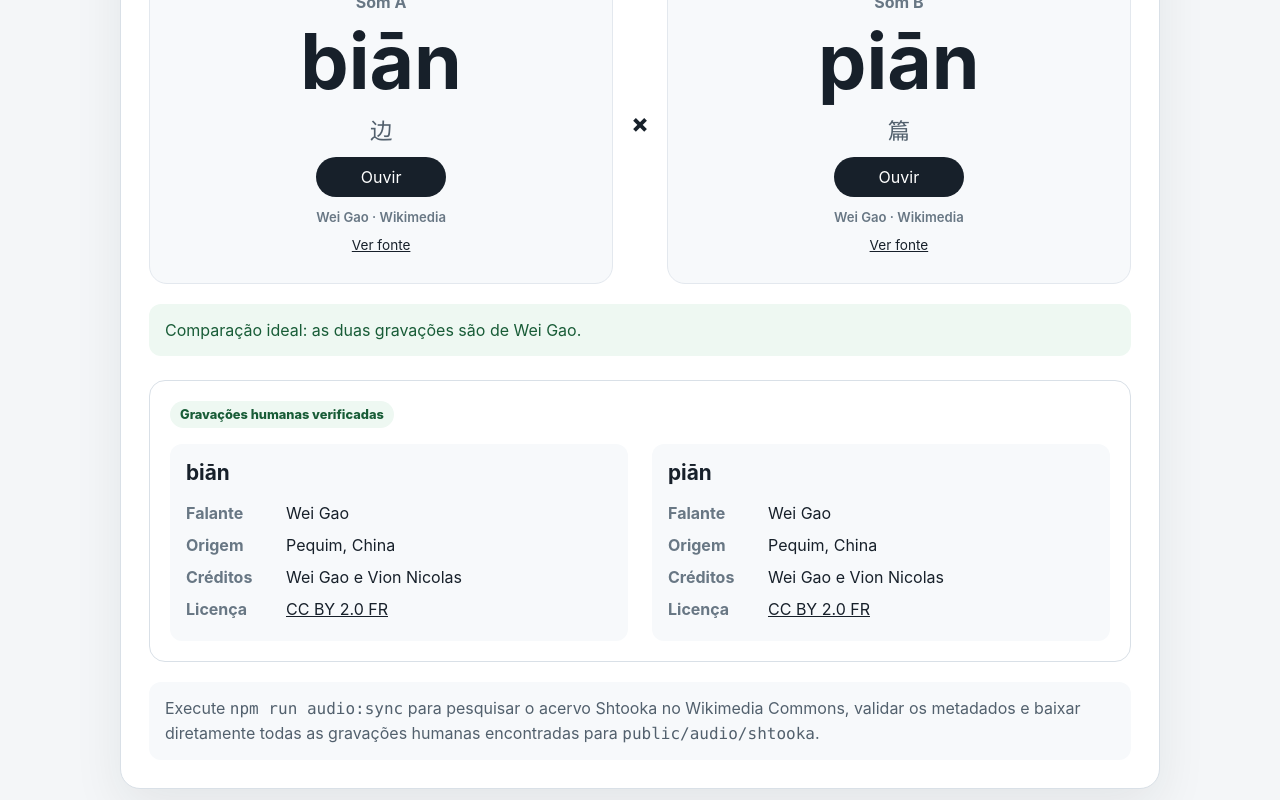
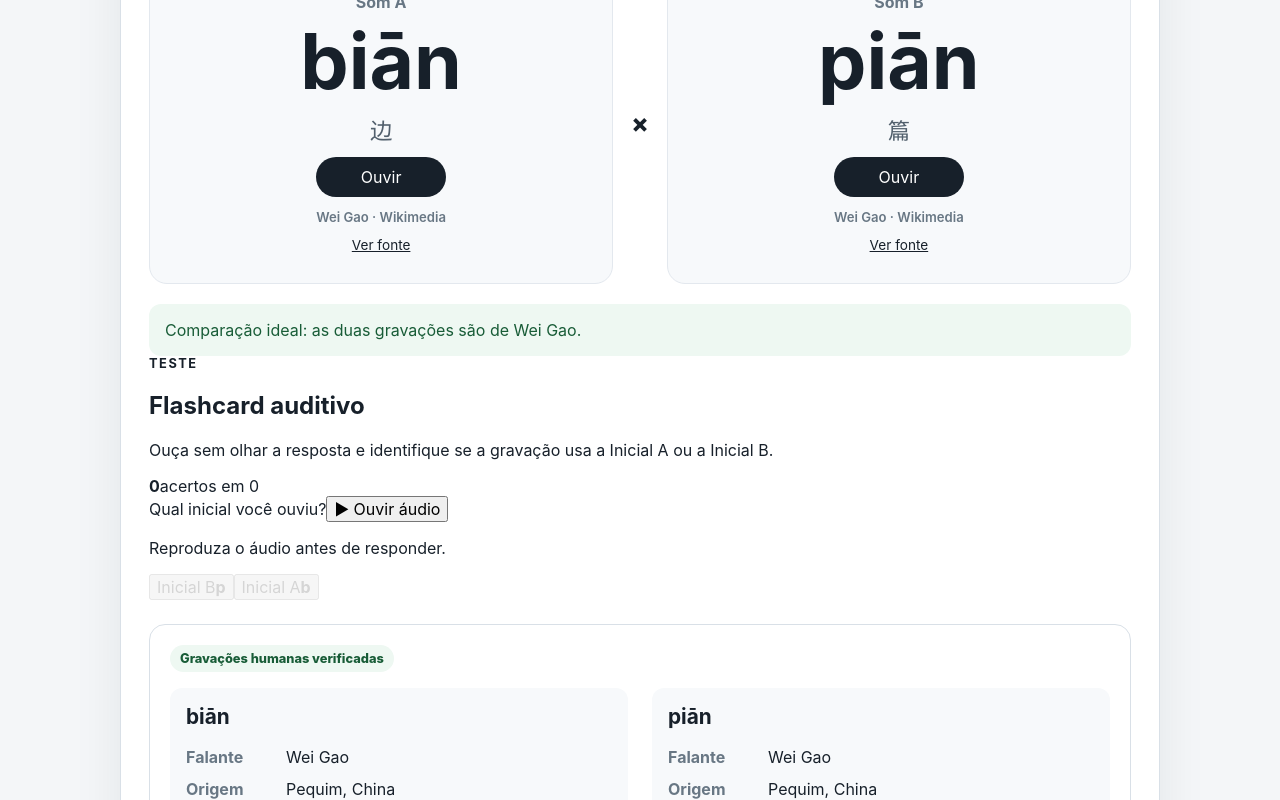
Before and after one commit to ferreis/PasiMandarim, a Vue app: page / in a window 1280 px wide. Shown: the part 497-1297 px from the top of the page. Built offline with nearby package versions, Linux system fonts and the light colour scheme.

Commit message:
feat: adiciona teste flashcard auditivo

```diff
--- a/src/App.vue
+++ b/src/App.vue
@@ -5,6 +5,8 @@ import { getCommonFinals, pinyinInitials } from './data/pinyinMatrix'
 import { playHumanAudio } from './services/audioPlayer'
 import { buildToneMarkedPinyin } from './utils/pinyin'
 import type { HumanAudioSample, MandarinTone } from './types/audio'
+
+type FlashcardSide = 'left' | 'right'
 
 const toneLabels: Record<MandarinTone, string> = {
   1: '1º tom',
@@ -63,6 +65,58 @@ const visibleSamples = computed<HumanAudioSample[]>(() =>
   ),
 )
 
+const flashcardTarget = ref<FlashcardSide>('left')
+const flashcardChoiceOrder = ref<FlashcardSide[]>(['left', 'right'])
+const flashcardAnswer = ref<FlashcardSide | null>(null)
+const flashcardHasPlayed = ref(false)
+const flashcardLoading = ref(false)
+const flashcardCorrect = ref(0)
+const flashcardTotal = ref(0)
+
+const flashcardReady = computed(() =>
+  initialA.value !== initialB.value && Boolean(leftSample.value && rightSample.value),
+)
+
+const flashcardTargetSample = computed(() =>
+  flashcardTarget.value === 'left' ? leftSample.value : rightSample.value,
+)
+
+const flashcardTargetPinyin = computed(() =>
+  flashcardTarget.value === 'left' ? leftPinyin.value : rightPinyin.value,
+)
+
+const flashcardResultCorrect = computed(() =>
+  flashcardAnswer.value !== null && flashcardAnswer.value === flashcardTarget.value,
+)
+
+const flashcardChoices = computed(() =>
+  flashcardChoiceOrder.value.map((side) => ({
+    side,
+    label: side === 'left' ? 'Inicial A' : 'Inicial B',
+    initial: side === 'left' ? initialA.value : initialB.value,
+  })),
+)
+
+function randomBoolean(): boolean {
+  const values = new Uint32Array(1)
+  globalThis.crypto.getRandomValues(values)
+  return (values[0] & 1) === 1
+}
+
+function newFlashcardRound(): void {
+  flashcardTarget.value = randomBoolean() ? 'left' : 'right'
+  flashcardChoiceOrder.value = randomBoolean() ? ['left', 'right'] : ['right', 'left']
+  flashcardAnswer.value = null
+  flashcardHasPlayed.value = false
+  audioError.value = ''
+}
+
+watch(
+  [initialA, initialB, selectedFinal, selectedTone, leftSample, rightSample],
+  () => newFlashcardRound(),
+  { immediate: true, flush: 'post' },
+)
+
 async function listen(sample: HumanAudioSample | undefined, side: 'left' | 'right'): Promise<void> {
   if (!sample) return
 
@@ -75,6 +129,33 @@ async function listen(sample: HumanAudioSample | undefined, side: 'left' | 'righ
     audioError.value = 'Não foi possível reproduzir esta gravação humana.'
   } finally {
     loadingSide.value = null
+  }
+}
+
+async function playFlashcard(): Promise<void> {
+  if (!flashcardReady.value || !flashcardTargetSample.value) return
+
+  audioError.value = ''
+  flashcardLoading.value = true
+
+  try {
+    await playHumanAudio(flashcardTargetSample.value)
+    flashcardHasPlayed.value = true
+  } catch {
+    audioError.value = 'Não foi possível reproduzir o áudio desta rodada.'
+  } finally {
+    flashcardLoading.value = false
+  }
+}
+
+function answerFlashcard(side: FlashcardSide): void {
+  if (!flashcardReady.value || !flashcardHasPlayed.value || flashcardAnswer.value) return
+
+  flashcardAnswer.value = side
+  flashcardTotal.value += 1
+
+  if (side === flashcardTarget.value) {
+    flashcardCorrect.value += 1
   }
 }
 </script>
@@ -175,6 +256,67 @@ async function listen(sample: HumanAudioSample | undefined, side: 'left' | 'righ
           : `Atenção: os áudios disponíveis são de falantes diferentes (${leftSample.speaker} e ${rightSample.speaker}).` }}
       </p>
 
+      <section class="flashcard-section" aria-labelledby="flashcard-title">
+        <div class="flashcard-heading">
+          <div>
+            <p class="eyebrow">Teste</p>
+            <h2 id="flashcard-title">Flashcard auditivo</h2>
+            <p>Ouça sem olhar a resposta e identifique se a gravação usa a Inicial A ou a Inicial B.</p>
+          </div>
+          <div class="flashcard-score" aria-label="Pontuação da sessão">
+            <strong>{{ flashcardCorrect }}</strong>
+            <span>acertos em {{ flashcardTotal }}</span>
+          </div>
+        </div>
+
+        <p v-if="initialA === initialB" class="selection-notice">
+          Escolha iniciais diferentes para iniciar o teste.
+        </p>
+
+        <p v-else-if="!leftSample || !rightSample" class="selection-notice">
+          O flashcard precisa de uma gravação humana catalogada para os dois lados desta combinação.
+        </p>
+
+        <div v-else class="flashcard-card">
+          <span class="flashcard-round-label">Qual inicial você ouviu?</span>
+
+          <button class="flashcard-player" type="button" @click="playFlashcard">
+            {{ flashcardLoading ? 'Carregando…' : flashcardHasPlayed ? '▶ Ouvir novamente' : '▶ Ouvir áudio' }}
+          </button>
+
+          <p v-if="!flashcardHasPlayed" class="flashcard-hint">
+            Reproduza o áudio antes de responder.
+          </p>
+
+          <div class="flashcard-choices">
+            <button
+              v-for="choice in flashcardChoices"
+              :key="choice.side"
+              type="button"
+              :disabled="!flashcardHasPlayed || flashcardAnswer !== null"
+              :class="{
+                selected: flashcardAnswer === choice.side,
+                correct: flashcardAnswer !== null && flashcardTarget === choice.side,
+                wrong: flashcardAnswer === choice.side && flashcardTarget !== choice.side,
+              }"
+              @click="answerFlashcard(choice.side)"
+            >
+              <span>{{ choice.label }}</span>
+              <strong>{{ choice.initial || '∅' }}</strong>
+            </button>
+          </div>
+
+          <div v-if="flashcardAnswer" class="flashcard-result" :class="{ correct: flashcardResultCorrect, wrong: !flashcardResultCorrect }" role="status">
+            <strong>{{ flashcardResultCorrect ? 'Correto.' : 'Incorreto.' }}</strong>
+            <span>
+              O áudio era <b>{{ flashcardTarget === 'left' ? 'Inicial A' : 'Inicial B' }}</b>:
+              {{ flashcardTargetPinyin }}.
+            </span>
+            <button type="button" @click="newFlashcardRound">Próxima rodada</button>
+          </div>
+        </div>
+      </section>
+
       <p v-if="audioError" class="audio-error" role="alert">{{ audioError }}</p>
 
       <section v-if="visibleSamples.length" class="audio-metadata" aria-label="Origem das gravações">
```
